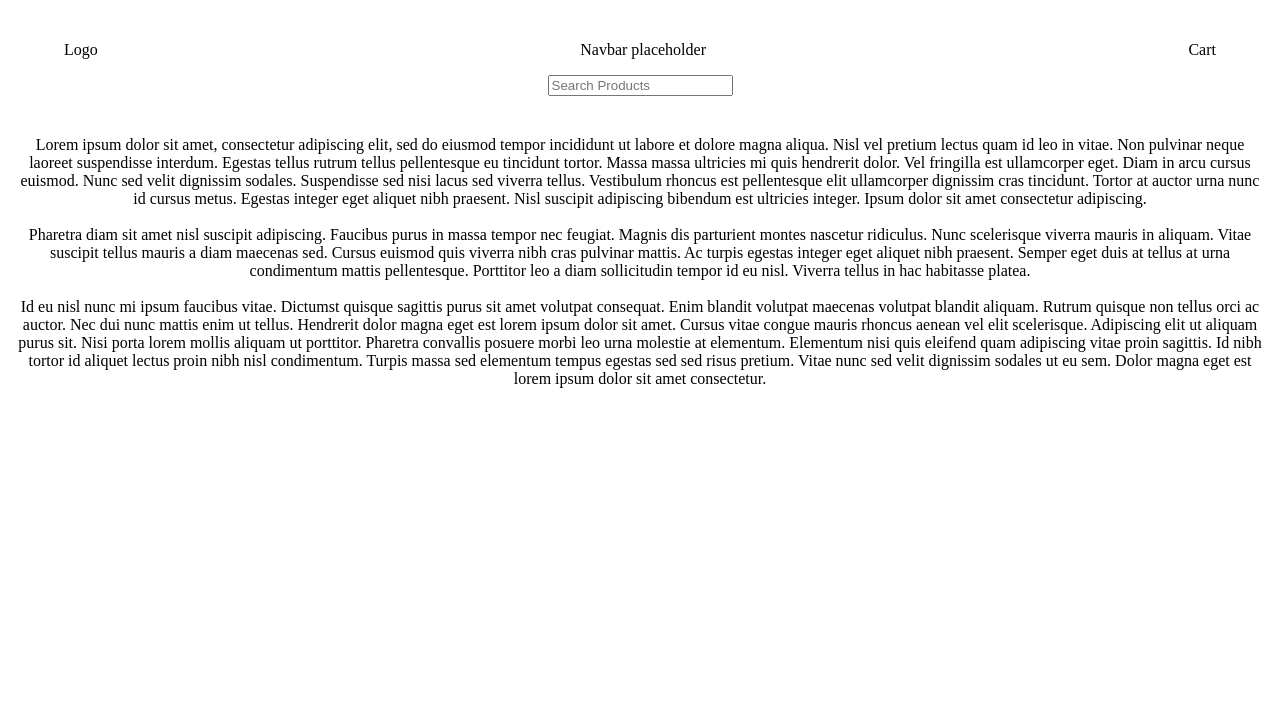
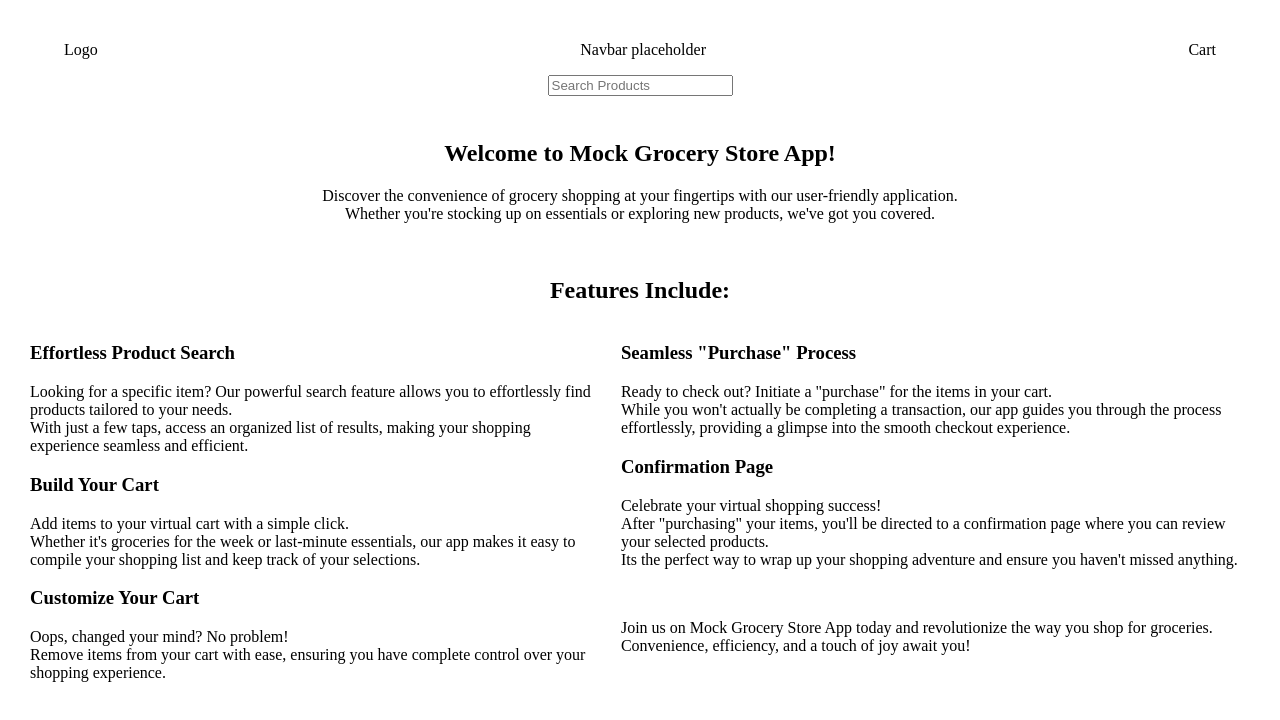
Before and after one commit to Ant-Shell/fe-take-home-mgsa, a React (Vite) app: page / in a window 1280 px wide. Shown: the top 720 px of the page. Built offline with nearby package versions, Linux system fonts and the light colour scheme; no server answers.

Commit message:
Replace placeholder text, adjust page layout

```diff
--- a/src/components/Hero/Hero.jsx
+++ b/src/components/Hero/Hero.jsx
@@ -3,29 +3,62 @@ import './Hero.css'
 const Hero = () => {
   return (
     <div className='hero'>
+      <h1>
+        Welcome to Mock Grocery Store App!
+      </h1>
       <p>
-      Lorem ipsum dolor sit amet, consectetur adipiscing elit, sed do eiusmod tempor incididunt ut labore et dolore magna aliqua.
-      Nisl vel pretium lectus quam id leo in vitae. Non pulvinar neque laoreet suspendisse interdum.
-      Egestas tellus rutrum tellus pellentesque eu tincidunt tortor. Massa massa ultricies mi quis hendrerit dolor. Vel fringilla est ullamcorper eget.
-      Diam in arcu cursus euismod. Nunc sed velit dignissim sodales. Suspendisse sed nisi lacus sed viverra tellus.
-      Vestibulum rhoncus est pellentesque elit ullamcorper dignissim cras tincidunt.
-      Tortor at auctor urna nunc id cursus metus. Egestas integer eget aliquet nibh praesent. Nisl suscipit adipiscing bibendum est ultricies integer.
-      Ipsum dolor sit amet consectetur adipiscing.
-    <br/>
-    <br/>
-      Pharetra diam sit amet nisl suscipit adipiscing. Faucibus purus in massa tempor nec feugiat. Magnis dis parturient montes nascetur ridiculus.
-      Nunc scelerisque viverra mauris in aliquam. Vitae suscipit tellus mauris a diam maecenas sed. Cursus euismod quis viverra nibh cras pulvinar mattis.
-      Ac turpis egestas integer eget aliquet nibh praesent. Semper eget duis at tellus at urna condimentum mattis pellentesque.
-      Porttitor leo a diam sollicitudin tempor id eu nisl. Viverra tellus in hac habitasse platea.
-    <br/>
-    <br/>
-      Id eu nisl nunc mi ipsum faucibus vitae. Dictumst quisque sagittis purus sit amet volutpat consequat. Enim blandit volutpat maecenas volutpat blandit aliquam.
-      Rutrum quisque non tellus orci ac auctor. Nec dui nunc mattis enim ut tellus. Hendrerit dolor magna eget est lorem ipsum dolor sit amet.
-      Cursus vitae congue mauris rhoncus aenean vel elit scelerisque. Adipiscing elit ut aliquam purus sit. Nisi porta lorem mollis aliquam ut porttitor.
-      Pharetra convallis posuere morbi leo urna molestie at elementum. Elementum nisi quis eleifend quam adipiscing vitae proin sagittis.
-      Id nibh tortor id aliquet lectus proin nibh nisl condimentum. Turpis massa sed elementum tempus egestas sed sed risus pretium.
-      Vitae nunc sed velit dignissim sodales ut eu sem. Dolor magna eget est lorem ipsum dolor sit amet consectetur.
-    </p>
+      Discover the convenience of grocery shopping at your fingertips with our user-friendly application.<br/>
+      Whether you&apos;re stocking up on essentials or exploring new products, we&apos;ve got you covered.
+      </p>
+      <br/>
+      <h2>Features Include:</h2>
+      <div className='hero-features'>
+        <div className='hero-features-left'>
+        <h3>
+          Effortless Product Search
+        </h3>
+        <p>
+          Looking for a specific item? Our powerful search feature allows you to effortlessly find products tailored to your needs.<br/>
+          With just a few taps, access an organized list of results, making your shopping experience seamless and efficient.
+        </p>
+        <h3>
+          Build Your Cart
+        </h3>
+        <p>
+          Add items to your virtual cart with a simple click.<br/>
+          Whether it&apos;s groceries for the week or last-minute essentials, our app makes it easy to compile your shopping list and keep track of your selections.
+        </p>
+        <h3>
+          Customize Your Cart
+        </h3>
+        <p>
+          Oops, changed your mind? No problem!<br/>
+          Remove items from your cart with ease, ensuring you have complete control over your shopping experience.
+        </p>
+      </div>
+      <div className='hero-features-right'>
+        <h3>
+          Seamless &quot;Purchase&quot; Process
+        </h3>
+        <p>
+        Ready to check out? Initiate a &quot;purchase&quot; for the items in your cart.<br/>
+        While you won&apos;t actually be completing a transaction, our app guides you through the process effortlessly, providing a glimpse into the smooth checkout experience.
+        </p>
+        <h3>
+          Confirmation Page
+        </h3>
+        <p>
+          Celebrate your virtual shopping success!<br/>
+          After &quot;purchasing&quot; your items, you&apos;ll be directed to a confirmation page where you can review your selected products.<br/>
+          Its the perfect way to wrap up your shopping adventure and ensure you haven&apos;t missed anything.
+        </p>
+        <br/>
+        <p>
+        Join us on Mock Grocery Store App today and revolutionize the way you shop for groceries.
+        Convenience, efficiency, and a touch of joy await you!
+      </p>
+      </div>
+    </div>
   </div>
   )
 }
```
